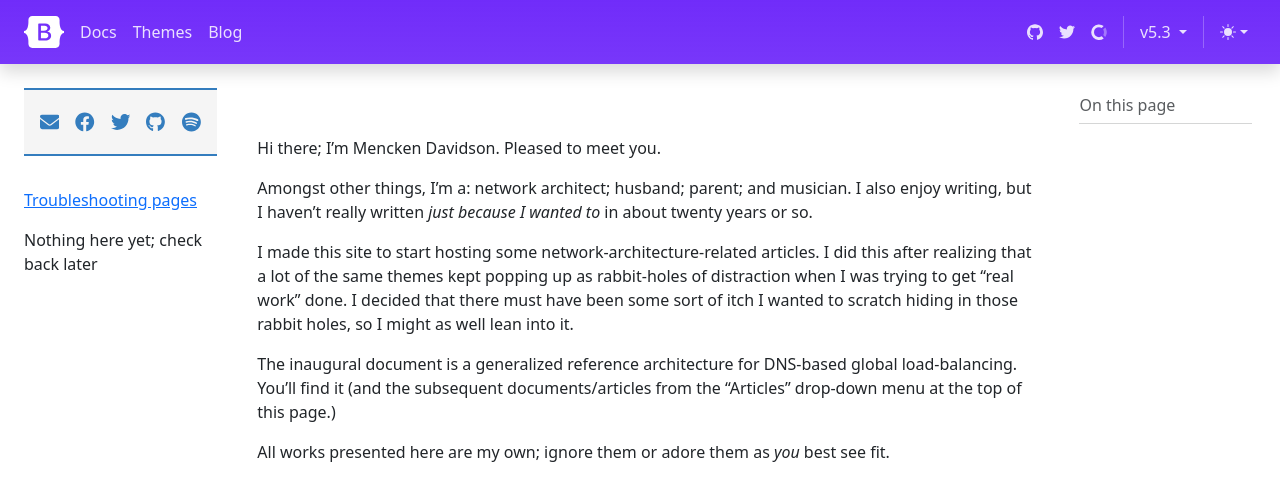
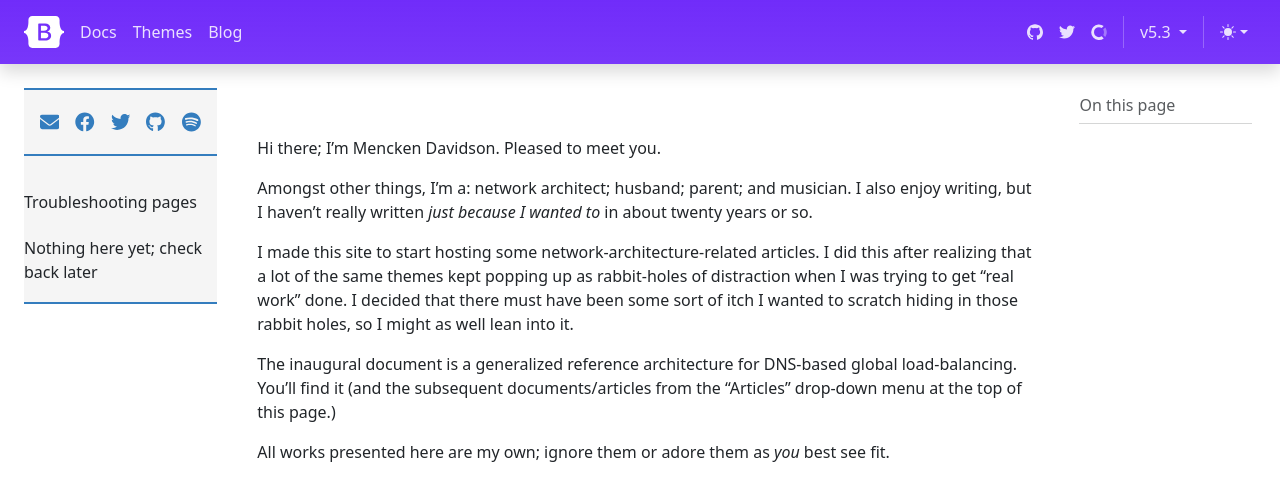
Before and after one commit to menckend/alpha, a Jekyll site: the page built from index.md, in a window 1280 px wide and 900 px high. Shown: the top 501 px of the window. Built offline with Jekyll 4.4.1, drawn with Linux system fonts in a browser that asks for light colours; nearby versions of some CDN libraries; library files that are not in the unit come from our copies.

Commit message:
Update new-sidebar.html

```diff
--- a/_includes/new-sidebar.html
+++ b/_includes/new-sidebar.html
@@ -4,7 +4,6 @@
          <h5 class="offcanvas-title" id="bdSidebarOffcanvasLabel">Browse docs</h5>
          <button type="button" class="btn-close" data-bs-dismiss="offcanvas" aria-label="Close" data-bs-target="#bdSidebar"></button>
       </div>
-
       <div class="offcanvas-body">
          <nav class="bd-links w-100" id="bd-docs-nav" aria-label="Docs navigation">
             <ul class="bd-links-nav list-unstyled mb-0 pb-3 pb-md-2 pe-lg-2">
@@ -14,7 +13,7 @@
                   </div>
                </li>
                {% comment %} <div class="mydocsidebar"> {% endcomment %}
-<!--   <div class="mencknav">  -->
+               <div class="mencknav">
                   {% comment %} Get a list of all pages with l1/l2 index values that match *this* page.  (these are *all* the pages that should be in the sidebar)  {% endcomment %}
                   {% assign ourpages = site.pages | where: 'l1idx', page.l1idx | where: 'l2idx', page.l2idx %}
                   {% assign heycount = -1 | plus: 0 %}
@@ -76,13 +75,10 @@
                   {% else %}
                      <p> Nothing here yet; check back later</p>
                   {% endif %}
-<!--            </div> -->
-<!--            <div class="mencknav"> -->
                   {% include in-page-nav-buttons.html %}
-<!--            </div> -->
+               </div>
             </ul>
          </nav>
-
       </div>
    </div>
 </aside>
```
Lines whose indentation alone changed are shown as unchanged.
